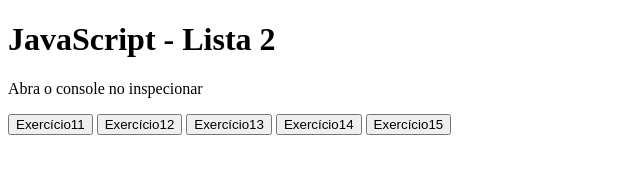
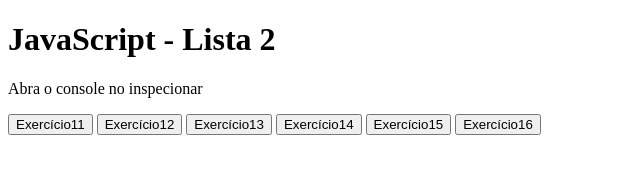
Before and after one commit to Guilherme731/introducao_js, a plain HTML site: page list_2/index.html in a window 1280 px wide. Shown: the whole page, without its empty margins (0-640 px from the left). Drawn offline with Linux system fonts and the light colour scheme.

Commit message:
Exercise 16

```diff
--- a/list_2/index.html
+++ b/list_2/index.html
@@ -16,6 +16,7 @@
     <button onclick="ex13()">Exercício13</button>
     <button onclick="ex14()">Exercício14</button>
     <button onclick="ex15()">Exercício15</button>
+    <button onclick="ex16()">Exercício16</button>
 
 </body>
 </html>
--- a/list_2/script.js
+++ b/list_2/script.js
@@ -39,6 +39,7 @@ function ex13(){
     console.log('A soma dos números de 1 a 100 é ' + total);
 }
 
+//Exercício 14
 function ex14(){
     function substituirPalavra(frase){
         let novaFrase = '';
@@ -57,6 +58,7 @@ function ex14(){
     substituirPalavra(prompt('Digite uma frase'));
 }
 
+//Exercício 15
 function ex15(){
     function verificarTamanho(frase){
         if(frase.length > 10){
@@ -68,3 +70,9 @@ function ex15(){
 
     verificarTamanho(prompt('Digite uma frase'));
 }
+
+//Exercício 16
+function ex16(){
+    let frutas = ['maçã', 'banana', 'laranja', 'pera', 'tangerina'];
+    console.log(frutas[2]);
+}
```
